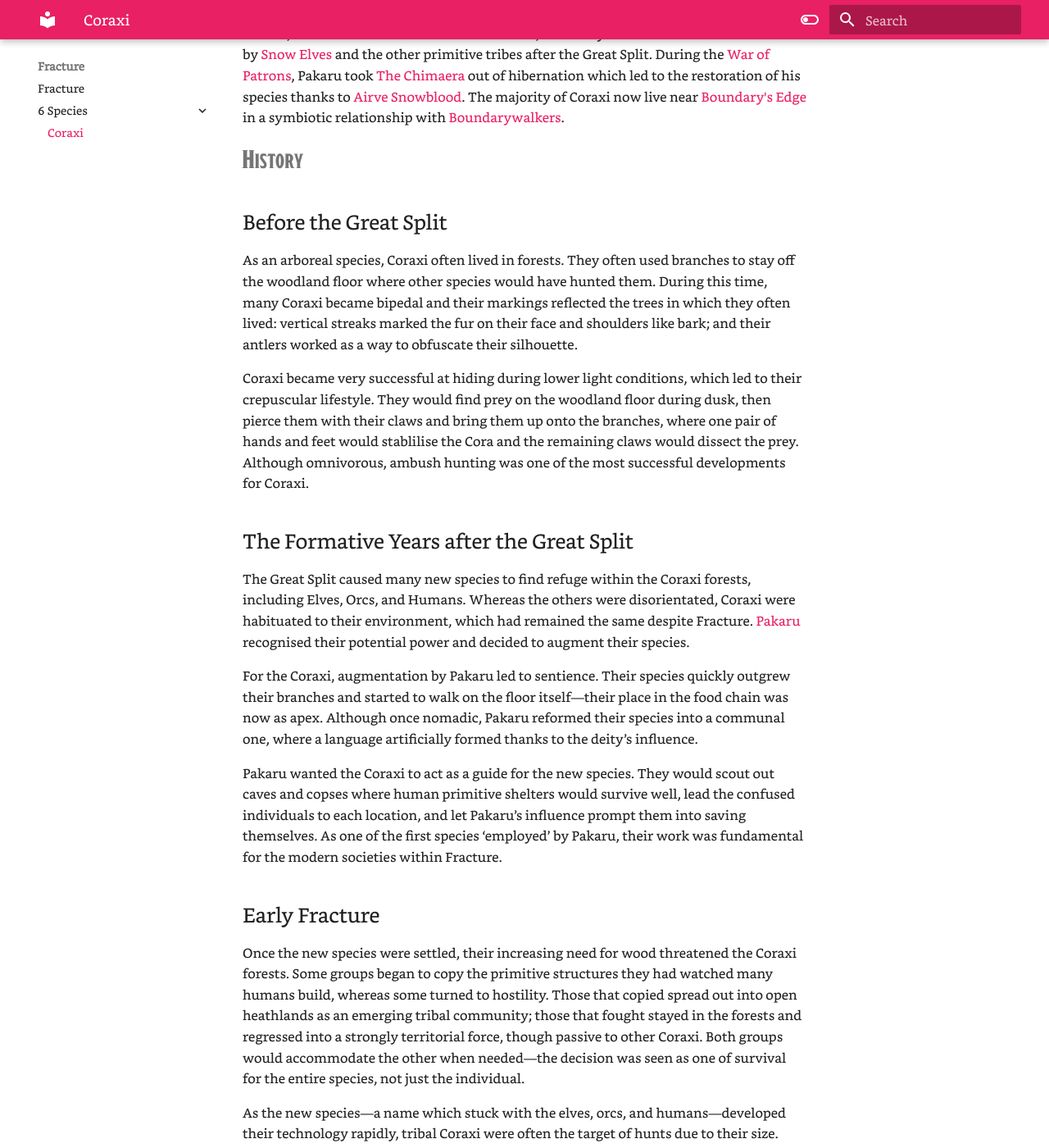
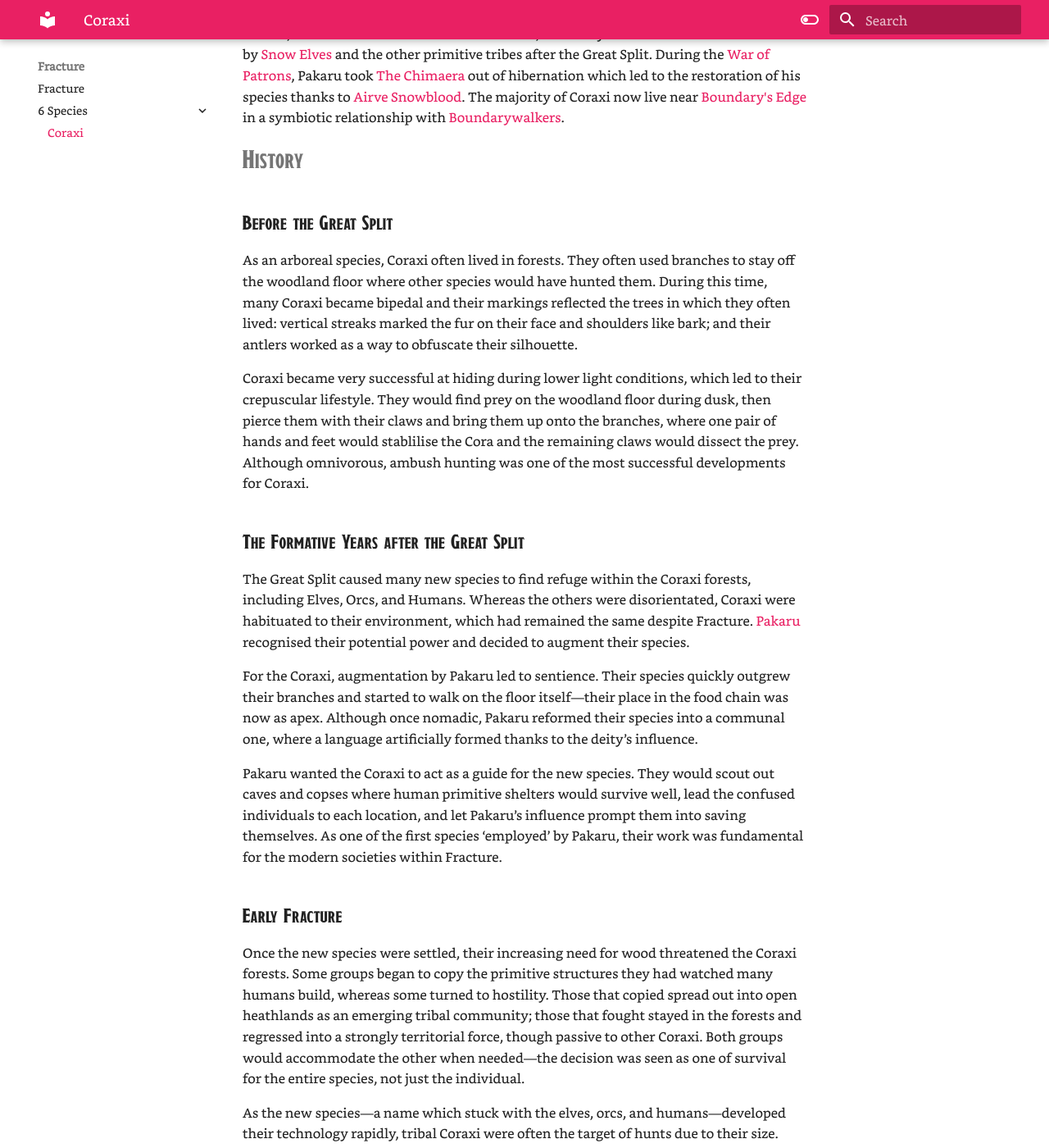
Before and after one commit to fennecpixels/FractureOnline, an MkDocs documentation site: the page built from docs/6 Species/Coraxi.md, in a window 1280 px wide and 1400 px high, scrolled down 203 px. Shown: the whole window at 82% size. Built offline with MkDocs 1.6.1 and Material for MkDocs 9.7.7, drawn with Linux system fonts in a browser that asks for light colours.

Commit message:
Font test #7
Successful. Adding other headings.

```diff
--- a/docs/stylesheets/extra.css
+++ b/docs/stylesheets/extra.css
@@ -3,20 +3,15 @@
   src: url("Draconis.otf");
 }
 
-
-.md-typeset h1 {
+.md-typeset h1, .md-typeset h2, .md-typeset h3, .md-typeset h4, .md-typeset h5, .md-typeset h6 {
   font-family: "Draconis";
 }
-
-
 
 @font-face {
   font-family: "Bookerly";
   src: url("Bookerly.ttf");
 }
 
-
-
 :root {
   --md-text-font: "Bookerly";
 }
```
